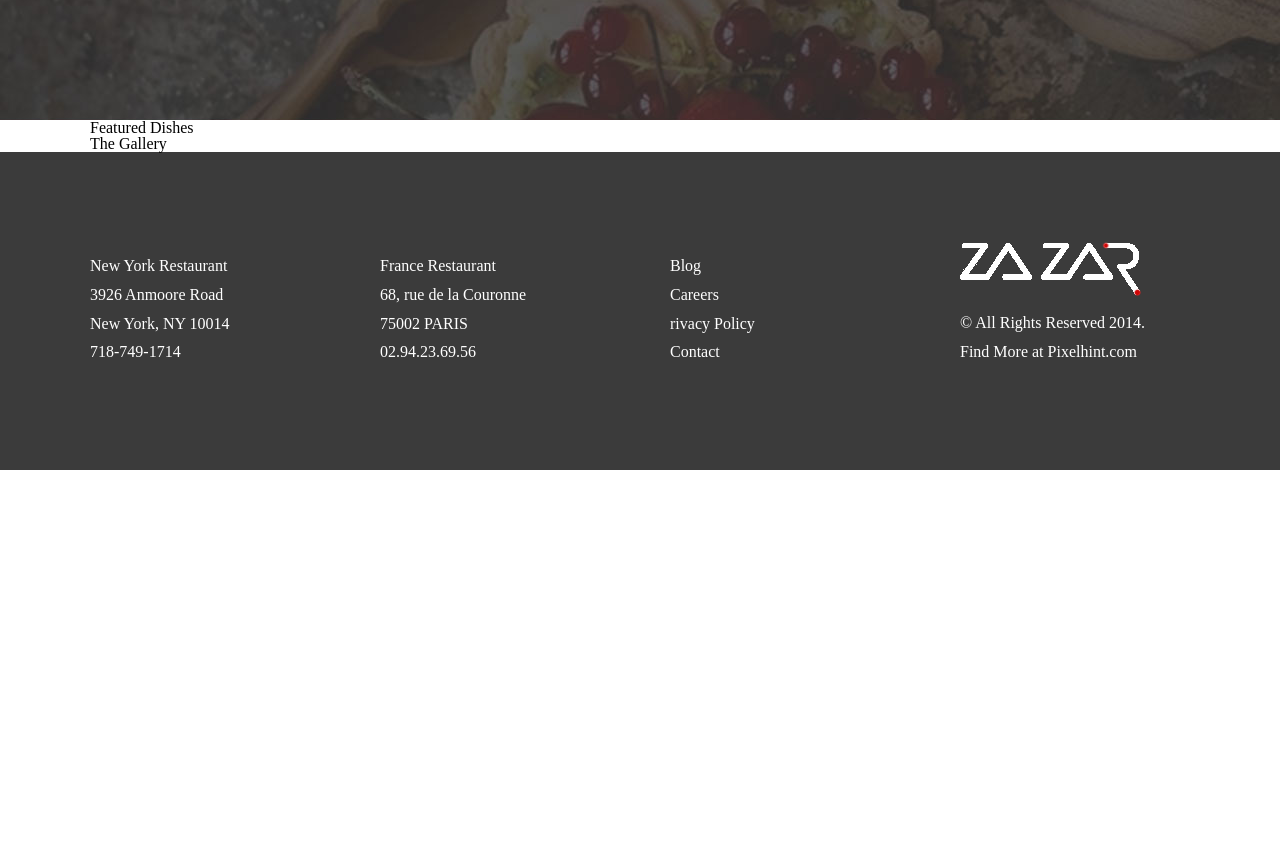
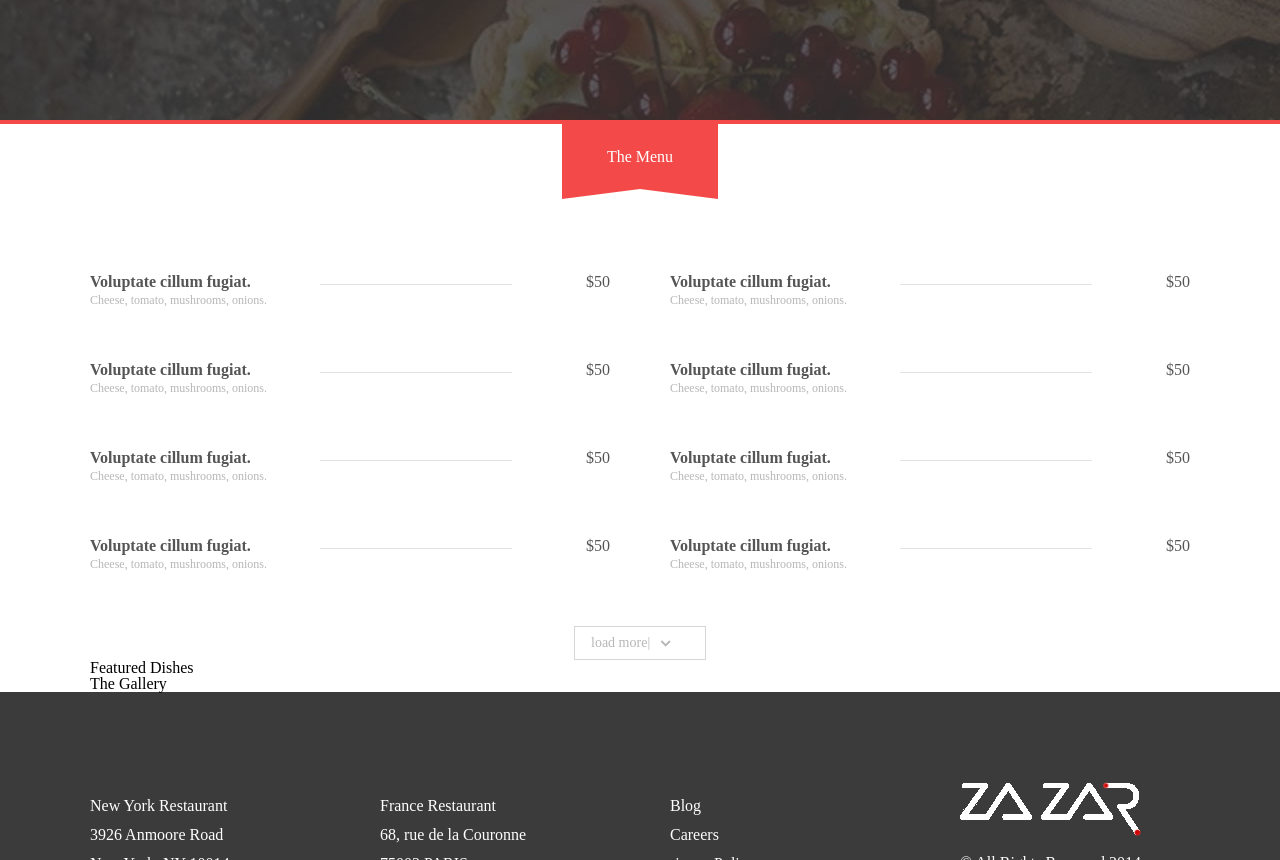
Before and after one commit to gn02527149/PsdToHtml, a plain HTML site: page index.html in a window 1280 px wide. Shown: the part 560-1420 px from the top of the page. Before the commit the page ends 1030 px from the top, so only its background shows below. Drawn offline with Linux system fonts and the light colour scheme.

Commit message:
no message

```diff
--- a/CSS/index.css
+++ b/CSS/index.css
@@ -37,3 +37,87 @@
 .index-banner-text .text-info .line-r{
 	margin-left: 26px;
 }
+.index-menu{
+	position: relative;
+	border-top:4px solid #f34949;
+}
+.index-menu .menu-tips{
+	position: absolute;
+	left: 50%;
+	top: 0;
+	margin-left: -78px;
+	width: 156px;
+	height: 75px;
+	text-align: center;
+	line-height: 65px;
+	color: #FFF;
+	background-color: #f34949;
+}
+.index-menu .menu-tips:after{
+	position: absolute;
+	content: '';
+	left: 0;
+	bottom: 0;
+	width: 0;
+	height: 0;
+	border-left: 78px solid transparent;
+	border-right: 78px solid transparent;
+	border-bottom: 10px solid #FFF;
+}
+
+.index-menu .menu-list{
+	margin-top: 150px;
+	color: #555;
+	overflow: hidden;
+}
+.index-menu .menu-list ul{
+	width: 1160px;
+}
+.index-menu .menu-item{
+	width: 520px;
+	float: left;
+	margin-right: 60px;
+	margin-bottom: 56px;
+}
+.index-menu .menu-item .title,.index-menu .menu-item .line{
+	float: left;
+}
+.index-menu .menu-item .price{
+	float: right;
+}
+.index-menu .menu-item .title{
+	width: 230px;
+	overflow: hidden;
+	white-space: nowrap;
+	text-overflow:ellipsis;
+	color: #555;
+}
+.index-menu .menu-item .comment{
+	margin-top: 4px;
+	color: #b7b7b7;
+	font-size: 12px;
+}
+
+.index-menu .menu-item .line{
+	width: 192px;
+	border-top: 1px solid #e3e1e1;
+	margin-top: 10px;
+}
+.index-menu .menu-more-btn {
+	display: block;
+	margin: 0 auto;
+	width: 114px;
+	height: 32px;
+	padding-left: 16px;
+	border: 1px solid #d7d5d5;
+	font-size: 14px;
+	line-height: 32px;
+	color: #b7b7b7;
+}
+.index-menu .menu-more-btn .icon{
+	display: inline-block;
+	width: 11px;
+	height: 7px;
+	margin-left: 10px;
+	background-image: url(../image/index-btn-icon.jpg);
+}
--- a/index.html
+++ b/index.html
@@ -33,6 +33,78 @@
 			</p>
 		</div>
 	</div>
+	<div class="index-menu">
+		<div class="menu-tips">The Menu</div>
+		<div class="public-container menu-list">
+			<ul class="clearfloat">
+				<li class="menu-item clearfloat">
+					<a class="title">
+						<h4>Voluptate cillum fugiat.</h4>
+						<p class='comment'>Cheese, tomato, mushrooms, onions.</p>
+					</a>
+					<div class="line"></div>
+					<div class="price">$50</div>
+				</li>
+				<li class="menu-item clearfloat">
+					<a class="title">
+						<h4>Voluptate cillum fugiat.</h4>
+						<p class='comment'>Cheese, tomato, mushrooms, onions.</p>
+					</a>
+					<div class="line"></div>
+					<div class="price">$50</div>
+				</li>
+				<li class="menu-item clearfloat">
+					<a class="title">
+						<h4>Voluptate cillum fugiat.</h4>
+						<p class='comment'>Cheese, tomato, mushrooms, onions.</p>
+					</a>
+					<div class="line"></div>
+					<div class="price">$50</div>
+				</li>
+				<li class="menu-item clearfloat">
+					<a class="title">
+						<h4>Voluptate cillum fugiat.</h4>
+						<p class='comment'>Cheese, tomato, mushrooms, onions.</p>
+					</a>
+					<div class="line"></div>
+					<div class="price">$50</div>
+				</li>
+				<li class="menu-item clearfloat">
+					<a class="title">
+						<h4>Voluptate cillum fugiat.</h4>
+						<p class='comment'>Cheese, tomato, mushrooms, onions.</p>
+					</a>
+					<div class="line"></div>
+					<div class="price">$50</div>
+				</li>
+				<li class="menu-item clearfloat">
+					<a class="title">
+						<h4>Voluptate cillum fugiat.</h4>
+						<p class='comment'>Cheese, tomato, mushrooms, onions.</p>
+					</a>
+					<div class="line"></div>
+					<div class="price">$50</div>
+				</li>
+				<li class="menu-item clearfloat">
+					<a class="title">
+						<h4>Voluptate cillum fugiat.</h4>
+						<p class='comment'>Cheese, tomato, mushrooms, onions.</p>
+					</a>
+					<div class="line"></div>
+					<div class="price">$50</div>
+				</li>
+				<li class="menu-item clearfloat">
+					<a class="title">
+						<h4>Voluptate cillum fugiat.</h4>
+						<p class='comment'>Cheese, tomato, mushrooms, onions.</p>
+					</a>
+					<div class="line"></div>
+					<div class="price">$50</div>
+				</li>
+			</ul>
+		</div>
+		<a href="" class='menu-more-btn'>load more<span>|</span><span class='icon'></span></a>
+	</div>
 	<div class="public-container index-list"></div>
 	<div class="public-container index-panel">
 		<div class="index-panel-header">Featured Dishes</div>
```
Also changed, not shown: image/index-btn-icon.jpg (added).
